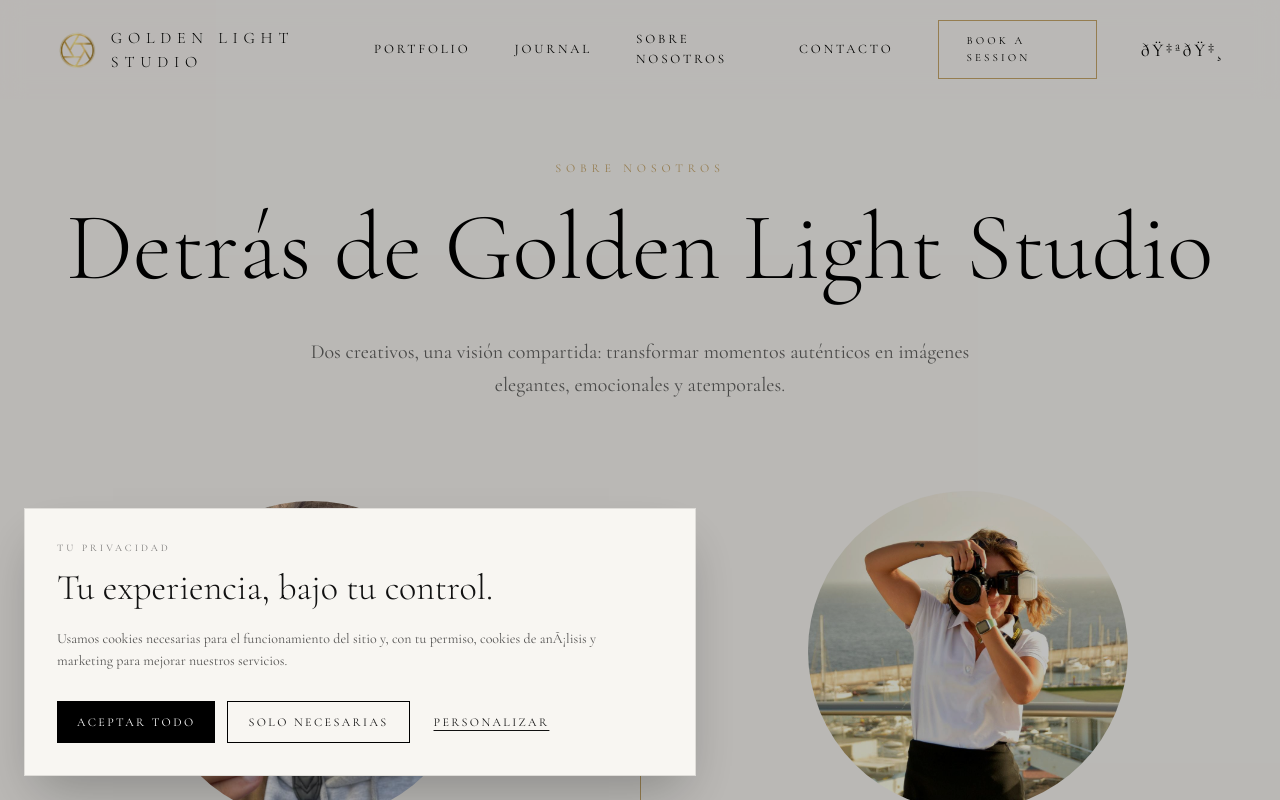
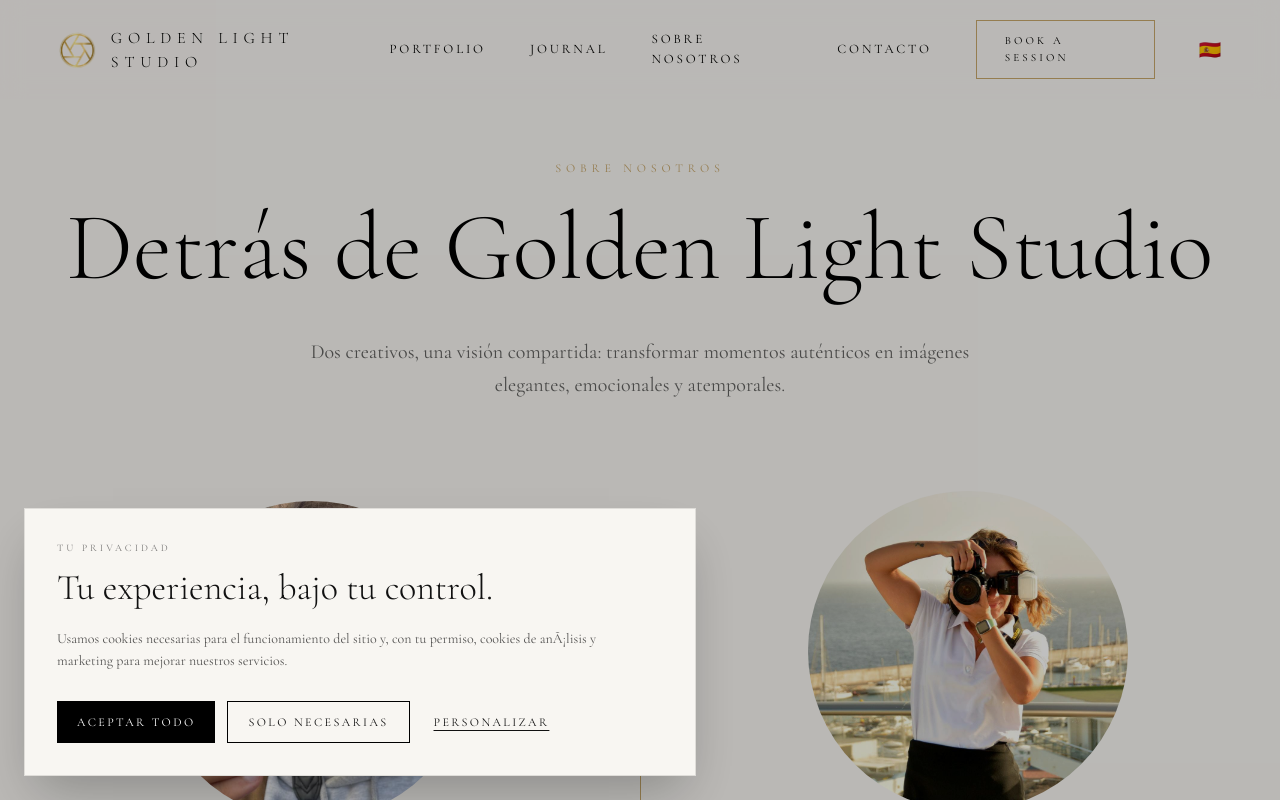
Before and after one commit to lorenzoruggeri16-beep/website, a React (Vite) app: page /about in a window 1280 px wide. Shown: the top 800 px of the page. Built offline with nearby package versions, Linux system fonts and the light colour scheme.

Commit message:
update website

```diff
--- a/src/components/layout/Navbar.jsx
+++ b/src/components/layout/Navbar.jsx
@@ -142,9 +142,9 @@ export default function Navbar() {
                 duration-300
               "
             >
-              {i18n.language === "es" && "ðŸ‡ªðŸ‡¸"}
-              {i18n.language === "it" && "ðŸ‡®ðŸ‡¹"}
-              {i18n.language === "en" && "ðŸ‡¬ðŸ‡§"}
+              {i18n.language === "es" && "🇪🇸"}
+              {i18n.language === "it" && "🇮🇹"}
+              {i18n.language === "en" && "🇬🇧"}
             </button>
 
             {languageOpen && (
@@ -178,7 +178,7 @@ export default function Navbar() {
                     transition
                   "
                 >
-                  ðŸ‡ªðŸ‡¸ EspaÃ±ol
+                  🇪🇸 Español
                 </button>
 
                 <button
@@ -193,7 +193,7 @@ export default function Navbar() {
                     transition
                   "
                 >
-                  ðŸ‡®ðŸ‡¹ Italiano
+                  "🇮🇹 Italiano"
                 </button>
 
                 <button
@@ -208,7 +208,7 @@ export default function Navbar() {
                     transition
                   "
                 >
-                  ðŸ‡¬ðŸ‡§ English
+                  🇬🇧 English
                 </button>
               </div>
             )}
```
